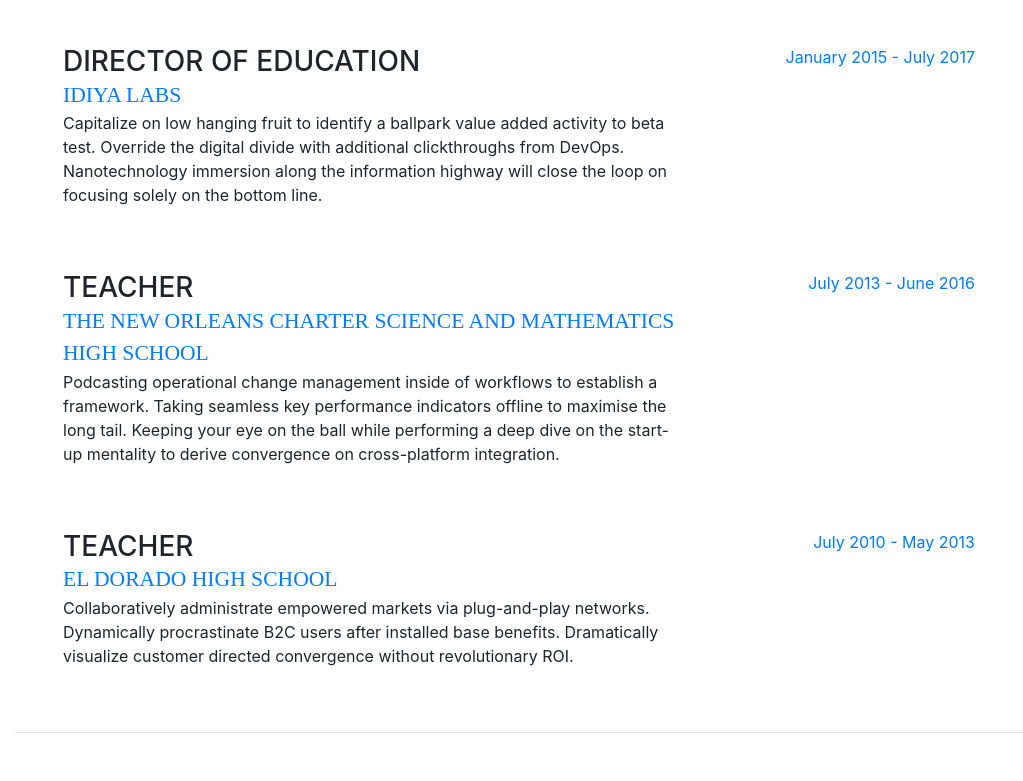
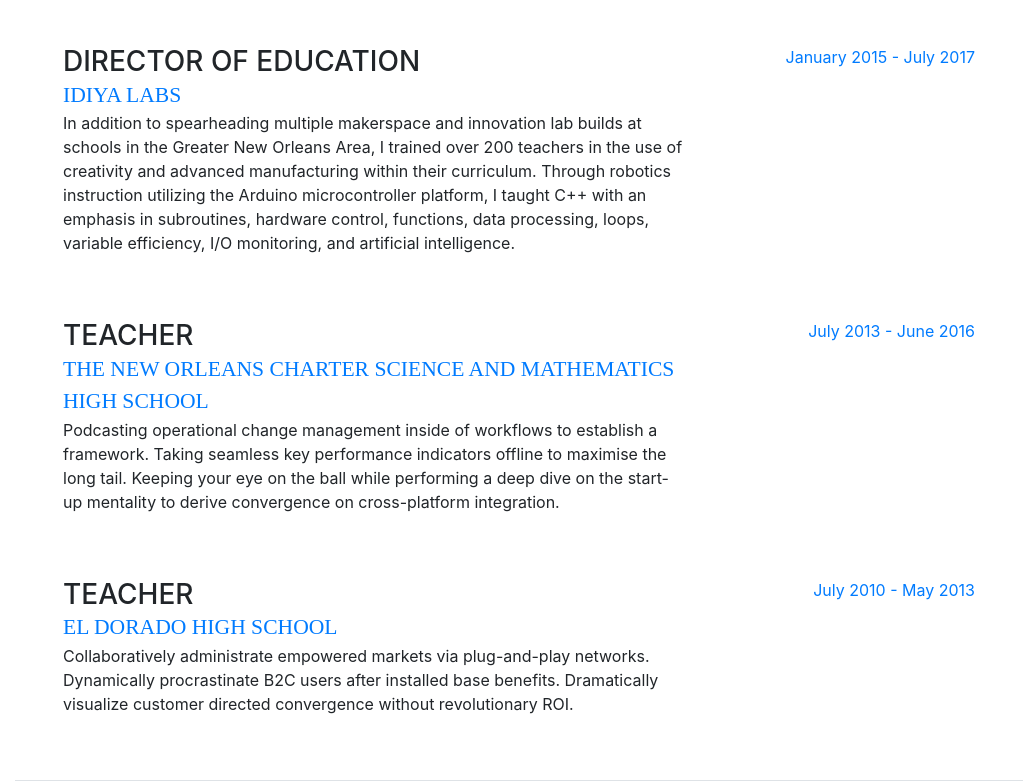
Before and after one commit to awinste/awinste.github.io, a website with bundled scripts: page index.html in a window 1280 px wide. Shown: the part 1139-1920 px from the top of the page, without its empty margins (257-1280 px from the left). Built offline with nearby package versions, Linux system fonts and the light colour scheme; a web font is replaced by a local one.

Commit message:
add description to idiya labs

```diff
--- a/index.html
+++ b/index.html
@@ -112,7 +112,7 @@
             <div class="resume-content mr-auto">
               <h3 class="mb-0">Director of Education</h3>
               <a href="https://idiyalabs.com/" class="subheading mb-3">IDIYA Labs</a>
-              <p>Capitalize on low hanging fruit to identify a ballpark value added activity to beta test. Override the digital divide with additional clickthroughs from DevOps. Nanotechnology immersion along the information highway will close the loop on focusing solely on the bottom line.</p>
+              <p>In addition to spearheading multiple makerspace and innovation lab builds at schools in the Greater New Orleans Area, I trained over 200 teachers in the use of creativity and advanced manufacturing within their curriculum. Through robotics instruction utilizing the Arduino microcontroller platform, I taught C++ with an emphasis in subroutines, hardware control, functions, data processing, loops, variable efficiency, I/O monitoring, and artificial intelligence.</p>
             </div>
             <div class="resume-date text-md-right">
               <span class="text-primary">January 2015 - July 2017</span>
```
